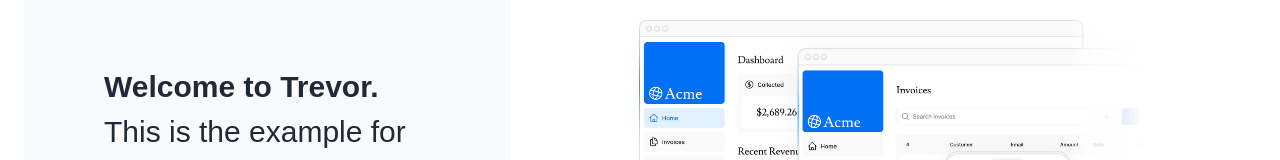
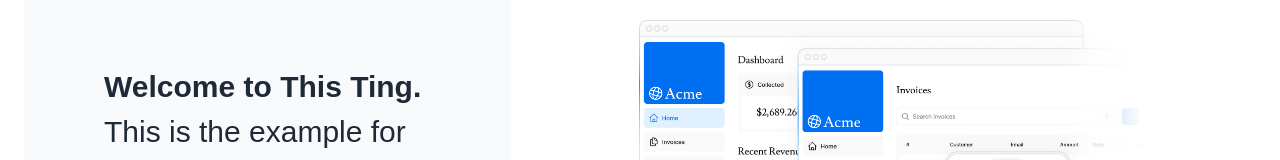
Before and after one commit to TrevorInvestAndFund/nextjs-dashboard, a Next.js app: page / in a window 1280 px wide. Shown: the part 300-460 px from the top of the page. Built offline with nearby package versions, Linux system fonts and the light colour scheme; a web font is replaced by a local one.

Commit message:
this ting added

```diff
--- a/app/page.tsx
+++ b/app/page.tsx
@@ -13,7 +13,7 @@
       <div className="mt-4 flex grow flex-col gap-4 md:flex-row">
         <div className="flex flex-col justify-center gap-6 rounded-lg bg-gray-50 px-6 py-10 md:w-2/5 md:px-20">
           <p className={`${lusitana.className} text-xl text-gray-800 md:text-3xl md:leading-normal`}>
-            <strong>Welcome to Trevor.</strong> This is the example for the{' '}
+            <strong>Welcome to This Ting.</strong> This is the example for the{' '}
             <a href="https://nextjs.org/learn/" className="text-blue-500">
               Next.js Learn Course
             </a>
```
